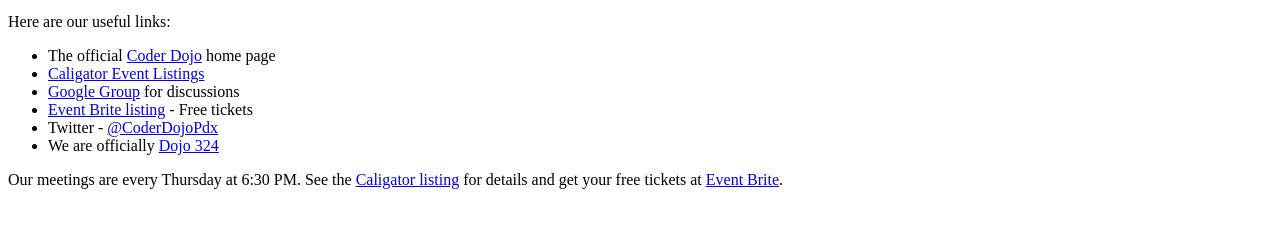
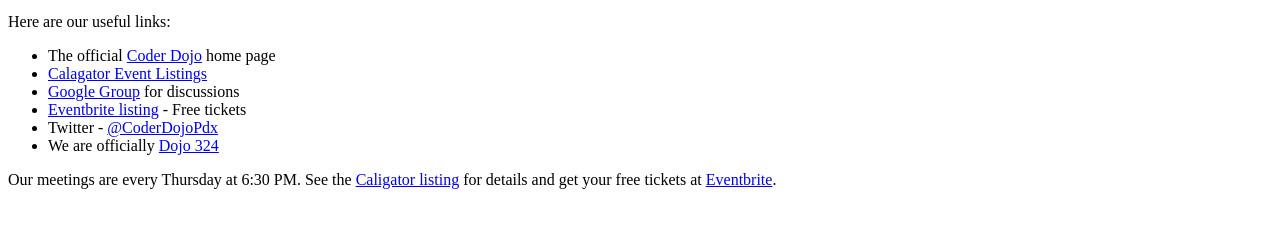
Before and after one commit to ColinDabritz/CoderDojoPdx, a plain HTML site: page index.html in a window 1280 px wide. Shown: the part 130-358 px from the top of the page. Drawn offline with Linux system fonts and the light colour scheme.

Commit message:
Fixed typos

```diff
--- a/index.html
+++ b/index.html
@@ -18,12 +18,12 @@
   </p>
   <ul>
    <li>The official <a href="http://coderdojo.com">Coder Dojo</a> home page</li>
-<li><a href="http://calagator.org/events/search?tag=CoderDojo">Caligator Event Listings</a></li>
+   <li><a href="http://calagator.org/events/search?tag=CoderDojo">Calagator Event Listings</a></li>
    <li><a href="https://groups.google.com/forum/?fromgroups#!forum/portlandcoderdojo">Google Group</a> for discussions</li>
-<li><a href="https://coderdojopdx.eventbrite.com/">Event Brite listing</a> - Free tickets</li>
+   <li><a href="https://coderdojopdx.eventbrite.com/">Eventbrite listing</a> - Free tickets</li>
    <li>Twitter - <a href="https://twitter.com/CoderDojoPdx">@CoderDojoPdx</a></li>
    <li>We are officially <a href="http://zen.coderdojo.com/dojo/324">Dojo 324</a></li>
   </ul>
-Our meetings are every Thursday at 6:30 PM. See the <a href="http://calagator.org/events/search?tag=CoderDojo">Caligator listing</a> for details and get your free tickets at <a href="https://coderdojopdx.eventbrite.com/">Event Brite</a>.
+  Our meetings are every Thursday at 6:30 PM. See the <a href="http://calagator.org/events/search?tag=CoderDojo">Caligator listing</a> for details and get your free tickets at <a href="https://coderdojopdx.eventbrite.com/">Eventbrite</a>.
  </body>
  </html>
```
Lines whose indentation alone changed are shown as unchanged.
